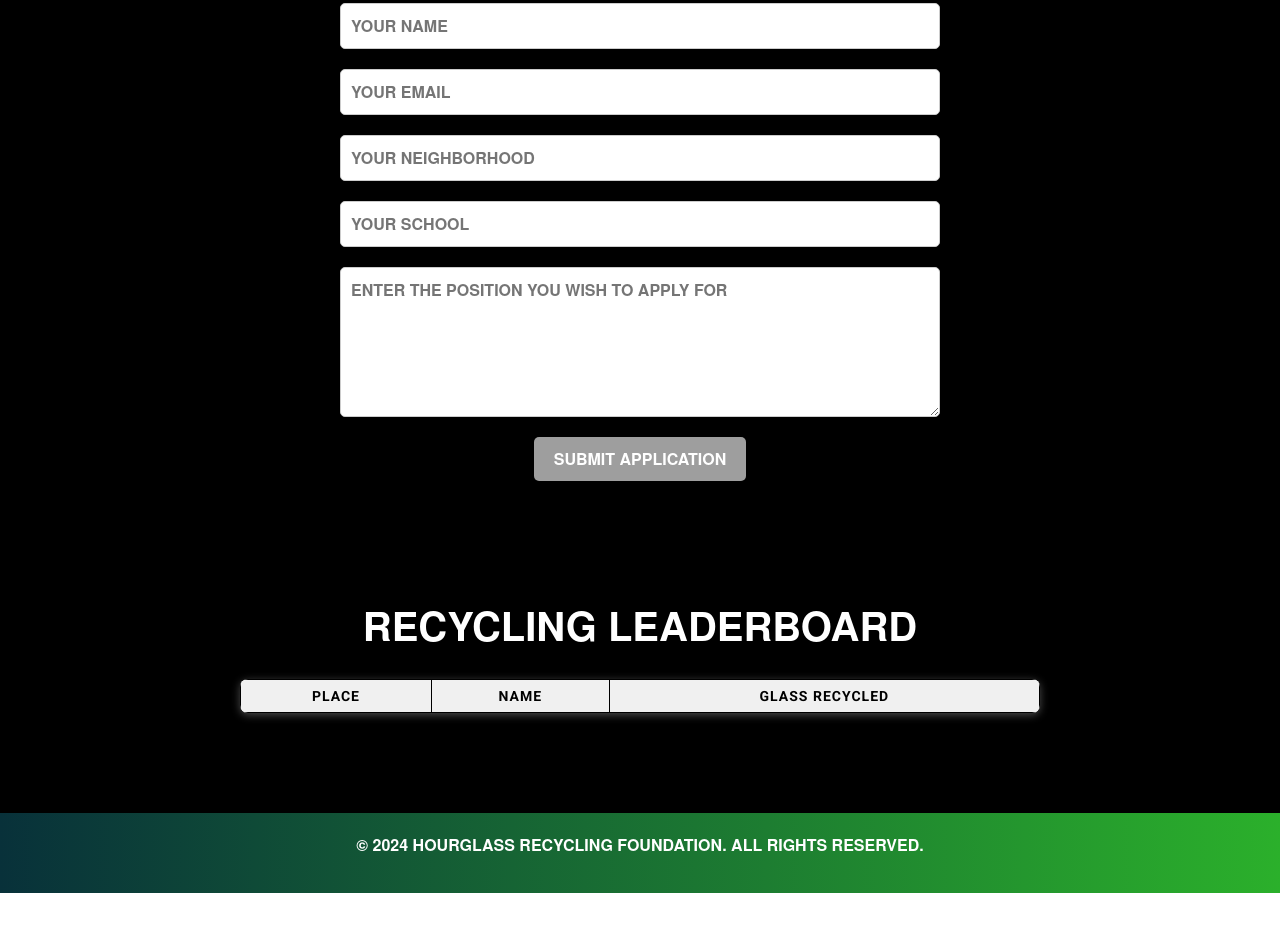
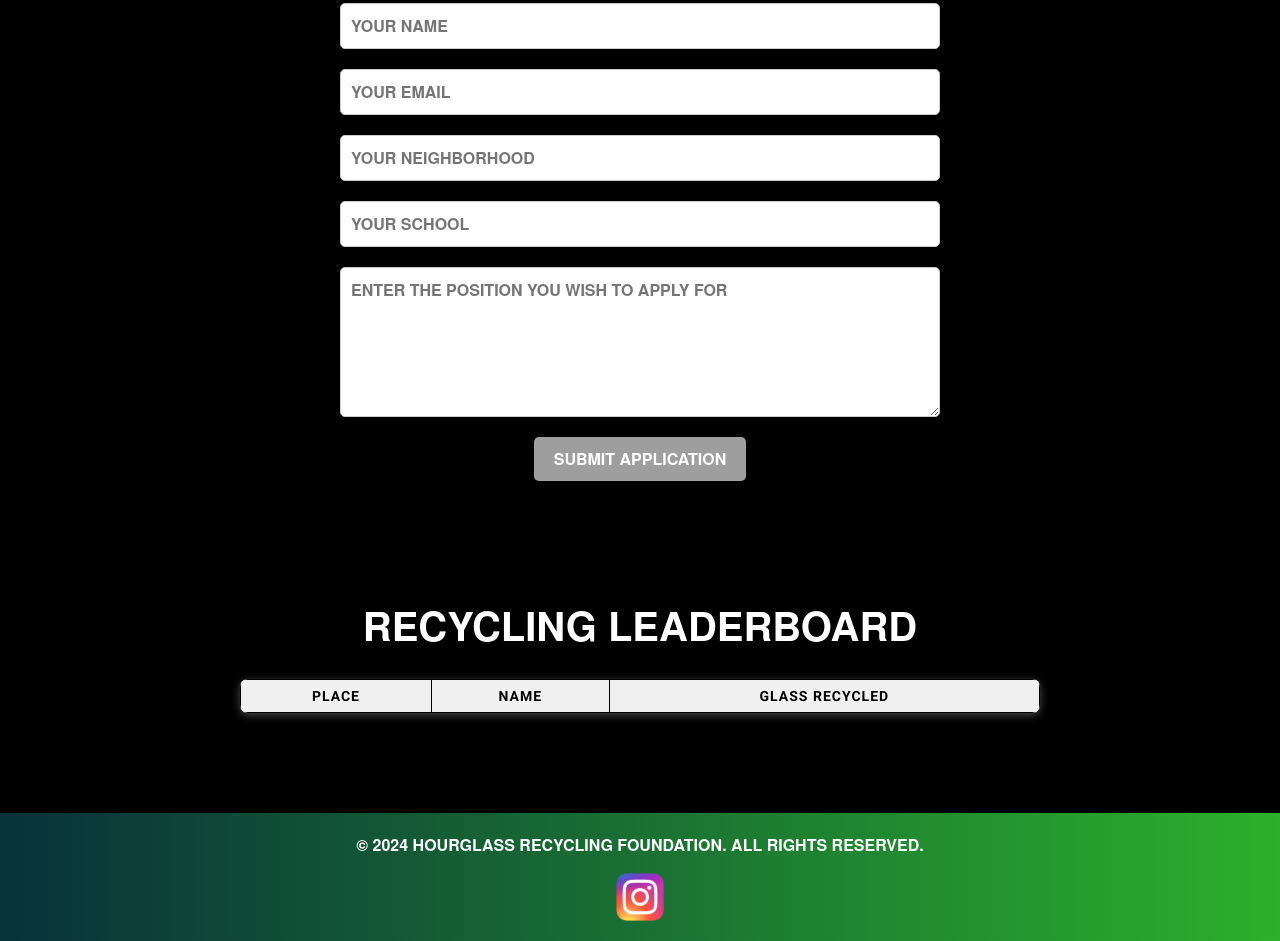
Before and after one commit to krishlala/hourglass, a plain HTML site: page index.html in a window 1280 px wide. Shown: the part 3342-4283 px from the top of the page. Before the commit the page ends 4235 px from the top, so only its background shows below. Drawn offline with nearby package versions, Linux system fonts and the light colour scheme; no server answers; grey boxes are pictures that could not be loaded; a script that the page names is missing.

Commit message:
Your message

```diff
--- a/index.html
+++ b/index.html
@@ -182,6 +182,7 @@
     <footer>
         <div class="container">
             <p>&copy; 2024 Hourglass Recycling Foundation. All rights reserved.</p>
+            <a href="https://www.instagram.com/hourglassrecycling/"><img class="insta" src="insta.jpg"></a>
         </div>
     </footer>
 
--- a/styles.css
+++ b/styles.css
@@ -604,3 +604,8 @@ header.small {
     background-color: #000000;
     border: 2px solid #ffffff;
   }
+
+
+  .insta {
+    width: 6vh;
+  }
```
Also changed, not shown: insta.jpg (added), 1 other file.
